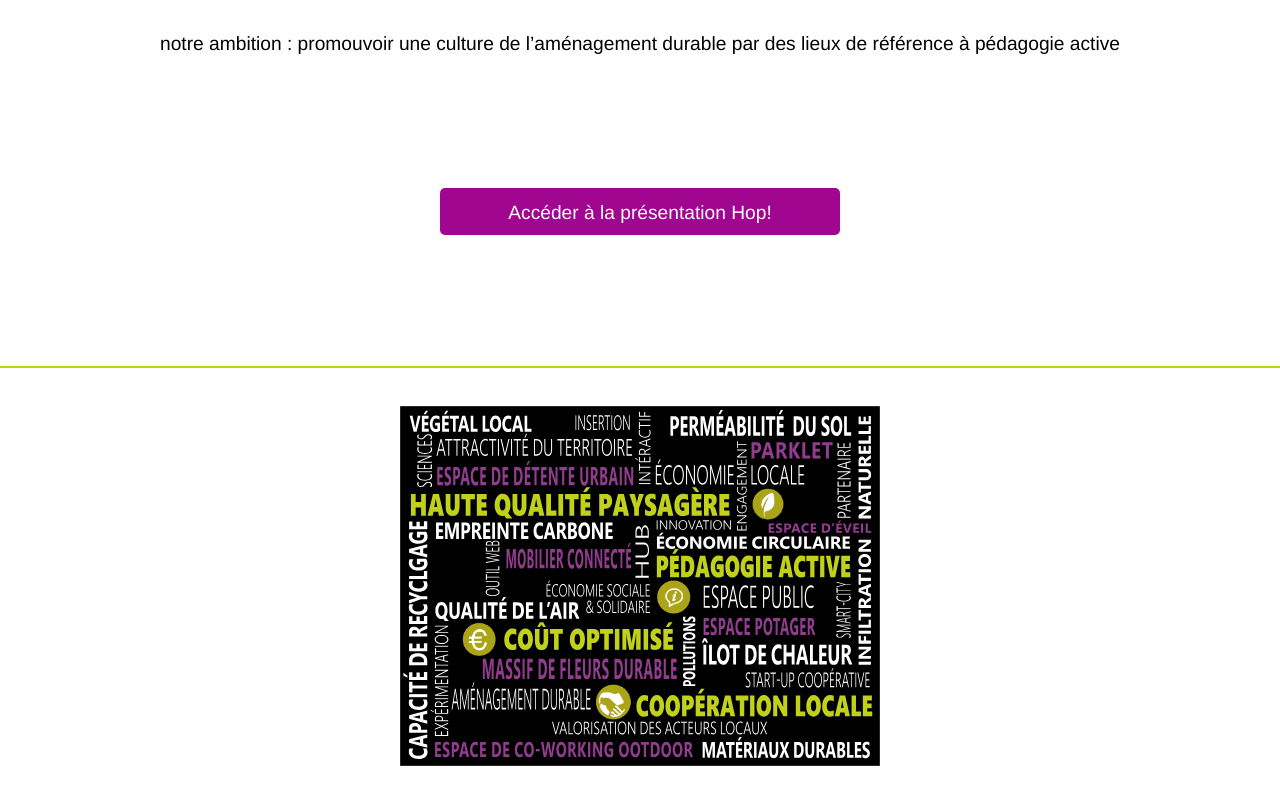
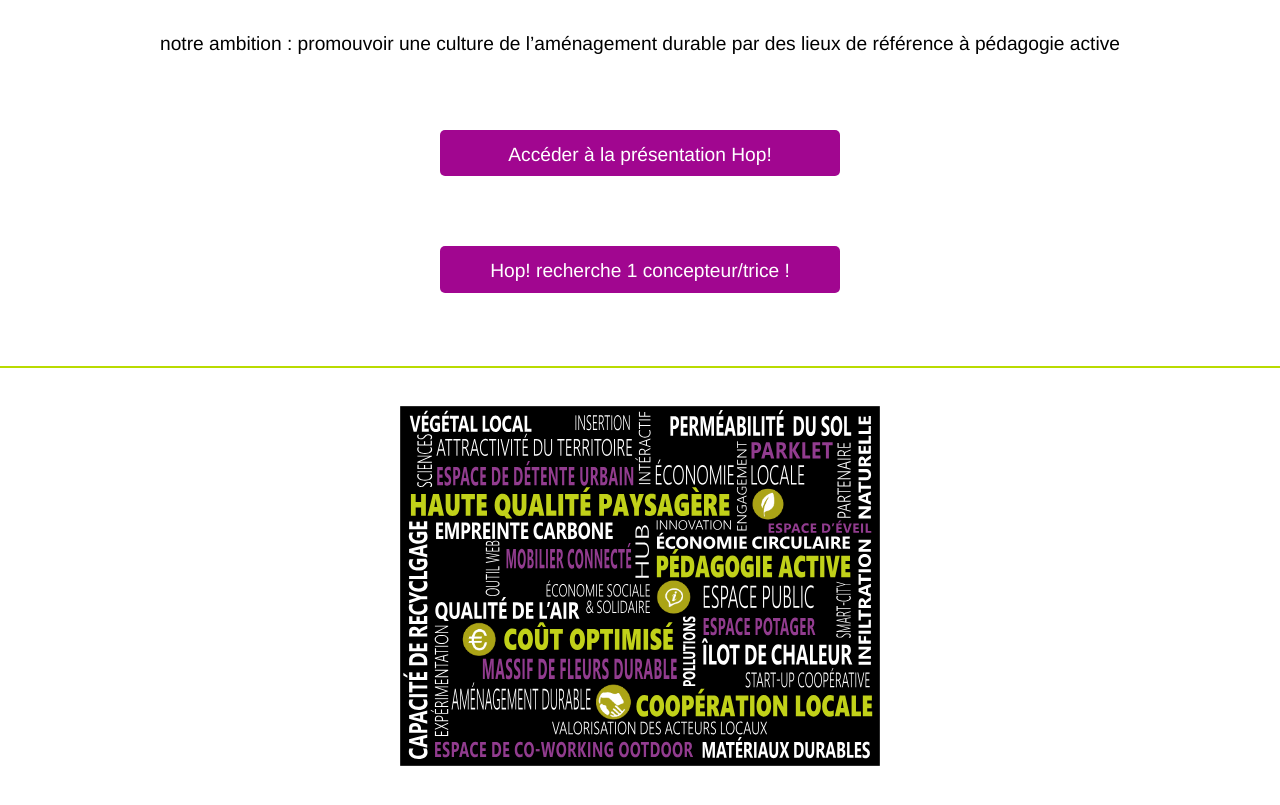
Before and after one commit to pierrenault/hopdurable.github.io, a Jekyll site: the page built from index.md, in a window 1280 px wide and 900 px high, scrolled down 534 px. Shown: the top 805 px of the window. Built offline with Jekyll 4.4.1, drawn with Linux system fonts in a browser that asks for light colours.

Commit message:
Update index.md

```diff
--- a/index.md
+++ b/index.md
@@ -8,8 +8,8 @@ layout: default
     <br>
 
   <a href="assets/pdf/hop_amenagement_durable_web.pdf" class="button">Accéder à la présentation Hop! </a>
+  <a href="assets/pdf/hop-durable_recherche_concepteur.pdf" class="button">Hop! recherche 1 concepteur/trice ! </a>
  </section>
-
 
 <section class="center">
   <IMG src="assets/images/fond_valeurs.svg" alt="valeurs">
```
